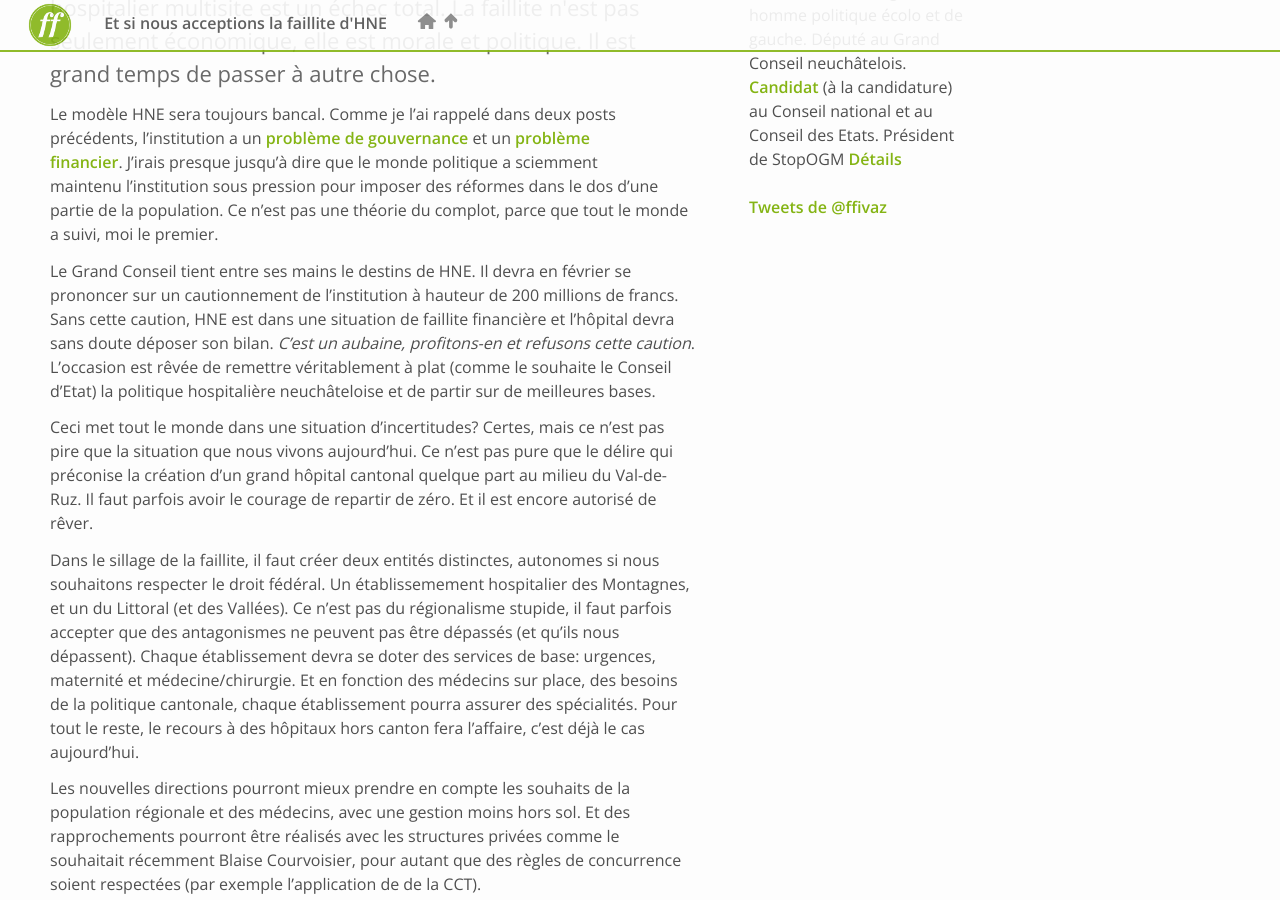
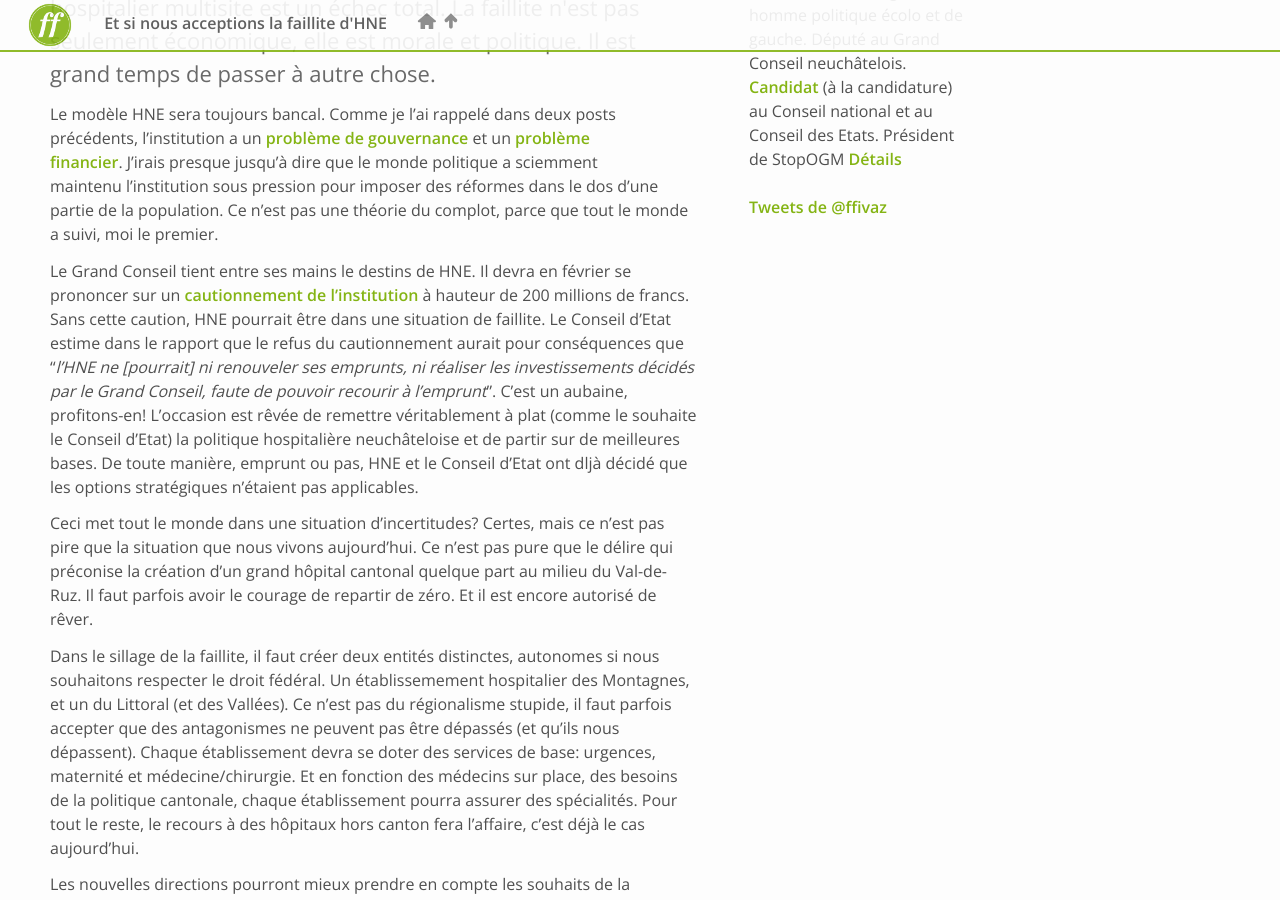
Before and after one commit to ffivaz/ffivaz.github.io, a Jekyll site: the page built from _posts/2015-02-01-et-si-nous-acceptions-la-faillite-de-HNE.markdown, in a window 1280 px wide and 900 px high, scrolled down 525 px. Built offline with Jekyll 4.4.1, drawn with Linux system fonts in a browser that asks for light colours; nearby versions of some CDN libraries; comment, search, counter and statistics services are not loaded.

Commit message:
Publication "Et si nous acceptions la faillite de HNE" ?

```diff
--- a/_posts/2015-02-01-et-si-nous-acceptions-la-faillite-de-HNE.markdown
+++ b/_posts/2015-02-01-et-si-nous-acceptions-la-faillite-de-HNE.markdown
@@ -14,10 +14,13 @@
 pour imposer des réformes dans le dos d'une partie de la population. Ce n'est pas une théorie du complot, parce que tout le monde a
 suivi, moi le premier.
 
-Le Grand Conseil tient entre ses mains le destins de HNE. Il devra en février se prononcer sur un cautionnement de l'institution à
-hauteur de 200 millions de francs. Sans cette caution, HNE est dans une situation de faillite financière et l'hôpital devra sans doute
-déposer son bilan. *C'est un aubaine, profitons-en et refusons cette caution*. L'occasion est rêvée de remettre véritablement à plat
-(comme le souhaite le Conseil d'Etat) la politique hospitalière neuchâteloise et de partir sur de meilleures bases.
+Le Grand Conseil tient entre ses mains le destins de HNE. Il devra en février se prononcer sur un [cautionnement de l'institution] [3] à
+hauteur de 200 millions de francs. Sans cette caution, HNE pourrait être dans une situation de faillite. Le Conseil d'Etat
+estime dans le rapport que le refus du cautionnement aurait pour conséquences que "*l'HNE ne [pourrait] ni renouveler ses emprunts,
+ni réaliser les investissements décidés par le Grand Conseil, faute de pouvoir recourir à l'emprunt*". C'est un aubaine,
+profitons-en! L'occasion est rêvée de remettre véritablement à plat (comme le souhaite le Conseil d'Etat) la politique
+hospitalière neuchâteloise et de partir sur de meilleures bases. De toute manière, emprunt ou pas, HNE et le Conseil d'Etat ont dljà
+décidé que les options stratégiques n'étaient pas applicables.
 
 Ceci met tout le monde dans une situation d'incertitudes? Certes, mais ce n'est pas pire que la situation que nous vivons aujourd'hui.
 Ce n'est pas pure que le délire qui préconise la création d'un grand hôpital cantonal quelque part au milieu du Val-de-Ruz.
```
Also changed, not shown: other parts of _posts/2015-02-01-et-si-nous-acceptions-la-faillite-de-HNE.markdown (+1 -0 lines).
